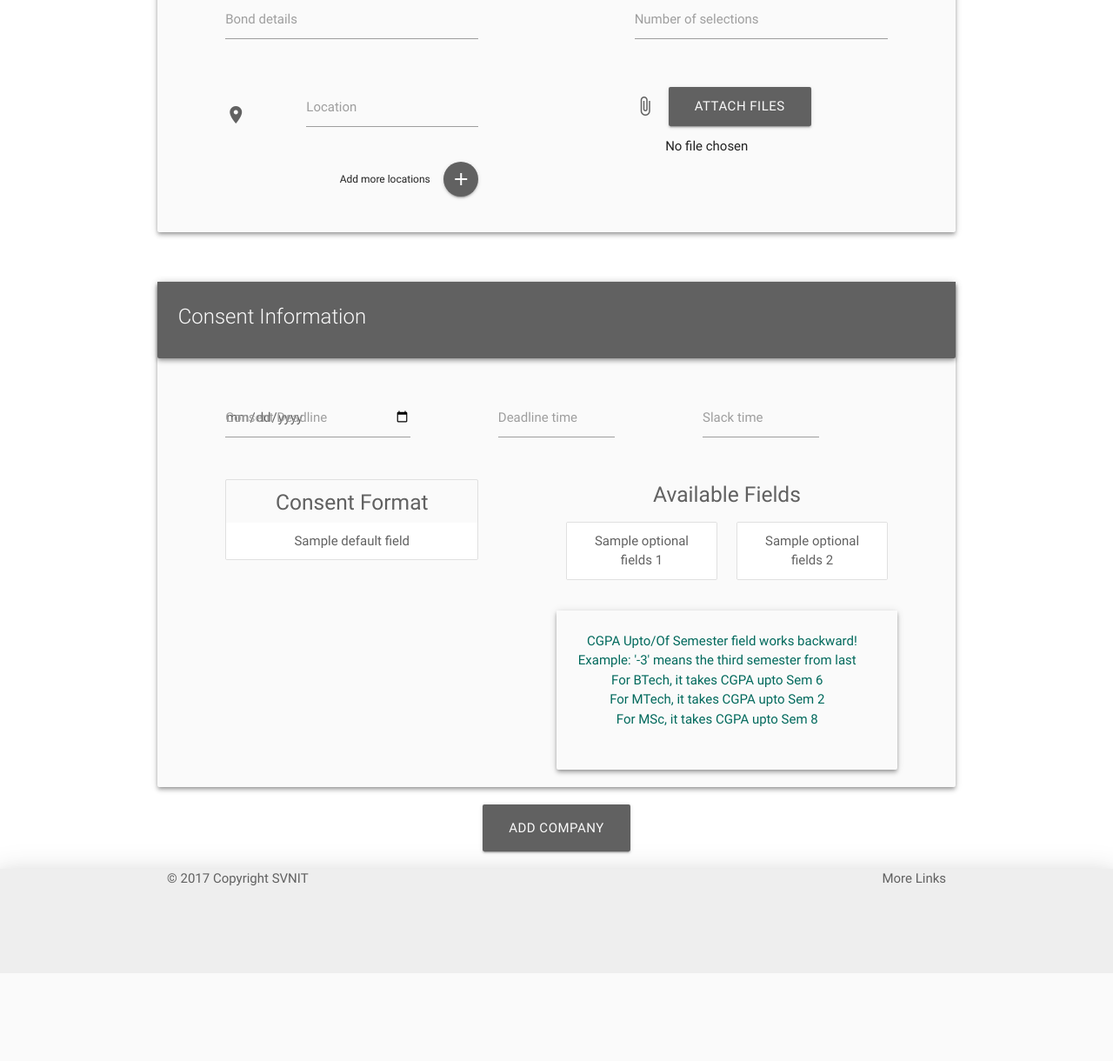
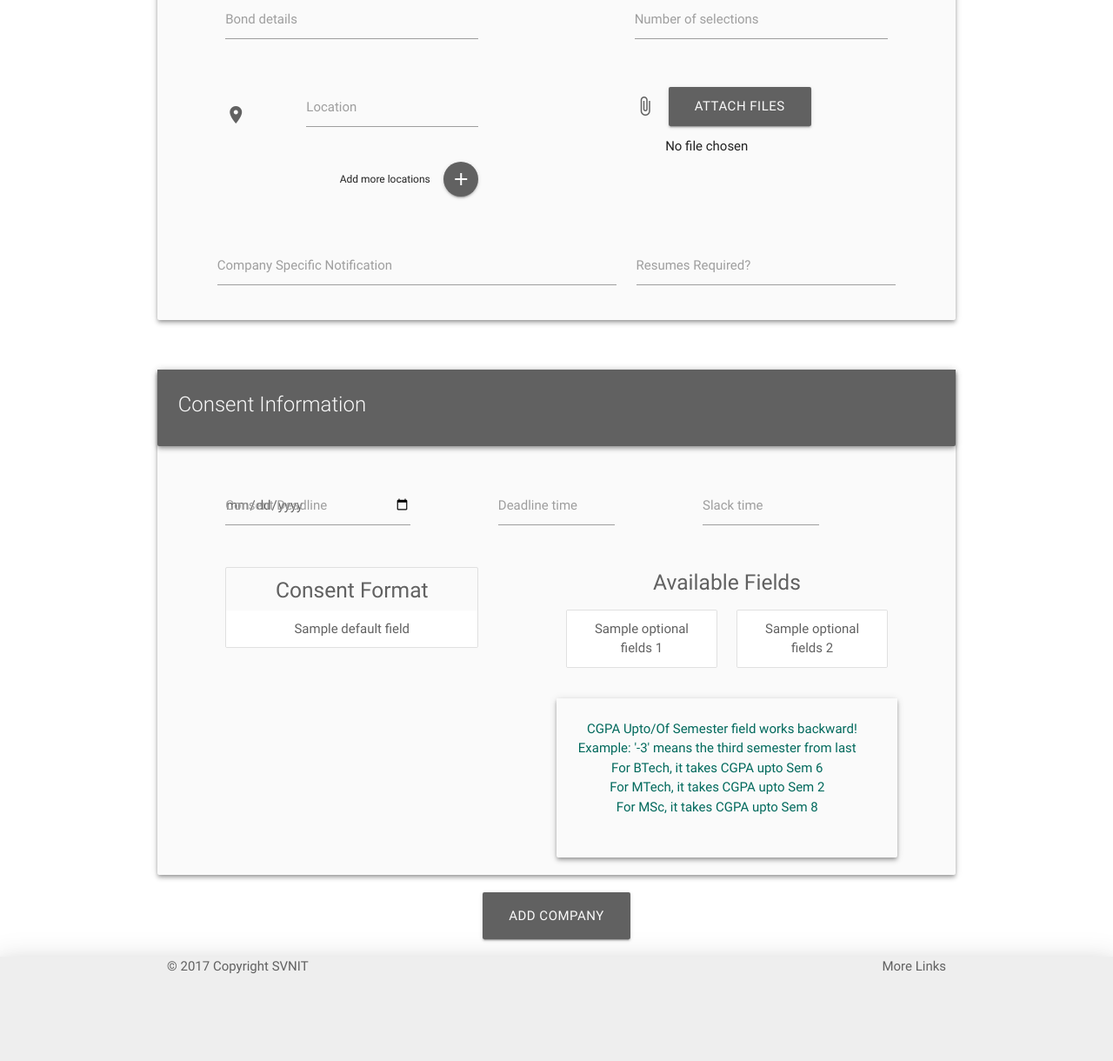
Before and after one commit to aakashrana1995/svnit-tnp, a Django app: template tnp/templates/company/add.html in a window 1280 px wide. Shown: the part 1028-2248 px from the top of the page at 87% size. Before the commit the page ends 2047 px from the top, so only its background shows below. Run offline with Django 3.2, Linux system fonts and the light colour scheme; the template is opened without the code that fills it: most values are stand-ins (such as "Sample title", 1, 10 or a date in 2020); form fields are guessed from the names that the template uses; some libraries are stand-ins or nearby versions.

Commit message:
company wise special notification + resume_required boolean field view changes

```diff
--- a/tnp/company/models.py
+++ b/tnp/company/models.py
@@ -157,6 +157,7 @@ class Job(models.Model):
     selection_procedure = models.ManyToManyField('SelectionProcedure', blank=True)
     number_of_selections = models.IntegerField(blank=True, null=True)
     other = models.TextField(max_length=5000, blank=True, null=True)
+    resumes_required = models.BooleanField(default=False)
     created_at = models.DateTimeField('date created', auto_now_add=True)
     updated_at = models.DateTimeField('date updated', auto_now=True)
 
--- a/tnp/templates/company/add.html
+++ b/tnp/templates/company/add.html
@@ -254,7 +254,20 @@
                                       </div>
                                   </div>
                               </div>
-                          </div>
+                            </div>
+                        </div>
+                        <div class="row">
+                            <div class="input-field col s6 offset-s1 m6 offset-m1">
+                                <label for="{{ job_form.other.id_for_label }}"> Company Specific Notification </label>
+                                {{ job_form.other }}
+                            </div>
+
+                            <div class="input-field col s4 m4">
+                                {{ job_form.resumes_required }}
+                                <label for="{{ job_form.resumes_required.id_for_label }}">
+                                    Resumes Required?
+                                </label>
+                            </div>
                         </div>
                     </div>
                 </div>
@@ -333,6 +346,7 @@
                             </div>
                         </div>
                     </div>
+
                 </div>
                 <center>
                     <button class="waves-effect waves-light btn-large grey darken-2 grey-text text-lighten-5" type="submit"> Add Company </button>
```
Also changed, not shown: tnp/company/views.py (+7 -0 lines), tnp/templates/company/job.html (+11 -0 lines), tnp/company/migrations/0015_job_resumes_required.py (added).
